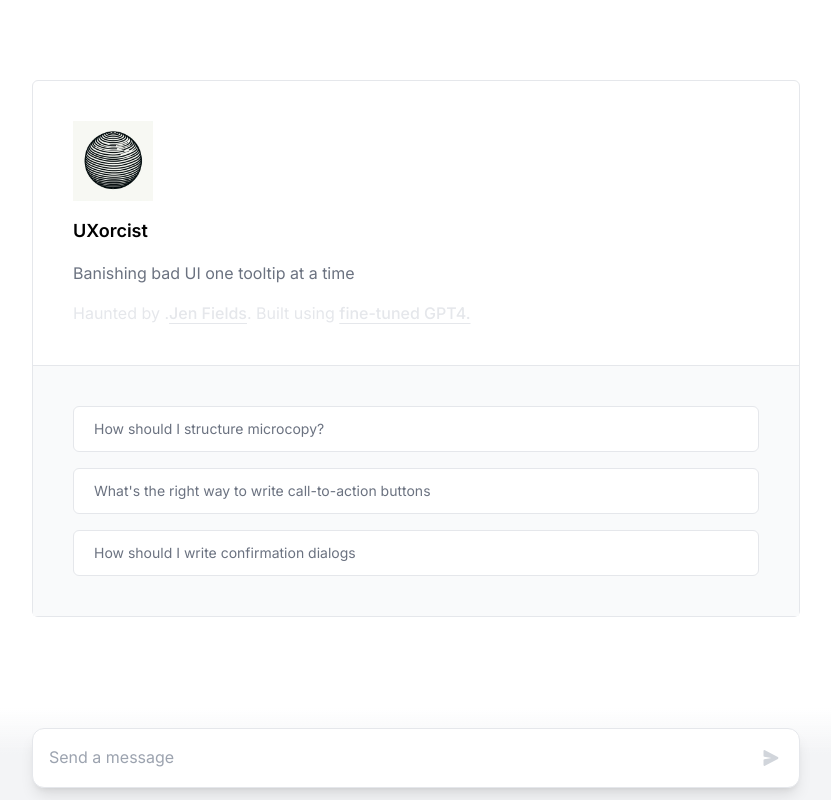
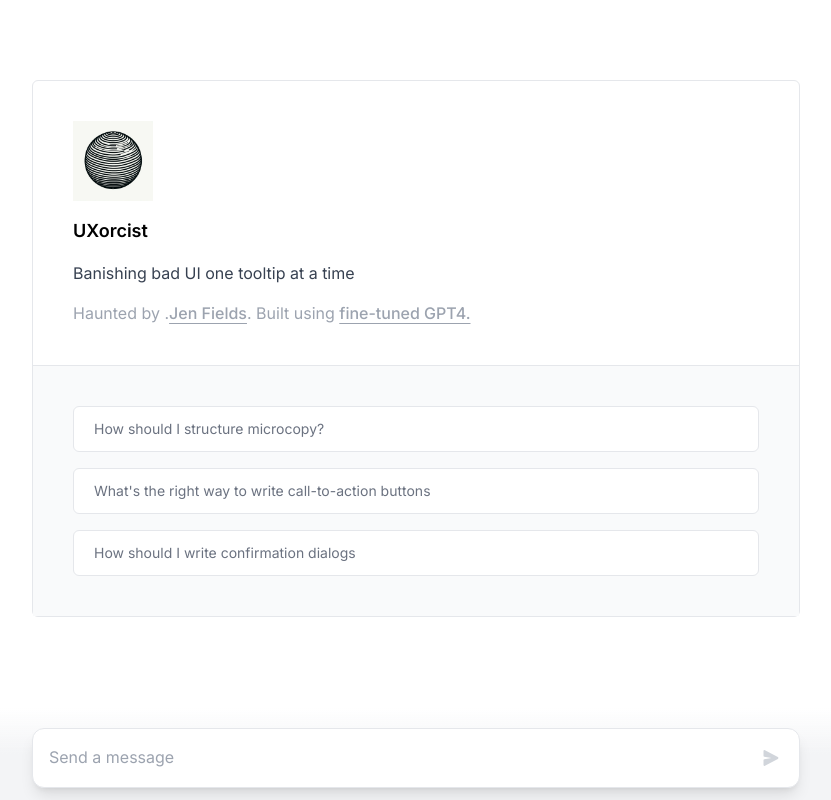
Before and after one commit to jensinai/tone-and-copy-bot, a Next.js app: page / in a window 1280 px wide. Shown: the whole page, without its empty margins (224-1055 px from the left). Built offline with nearby package versions, Linux system fonts and the light colour scheme.

Commit message:
Update page.tsx

```diff
--- a/app/page.tsx
+++ b/app/page.tsx
@@ -85,10 +85,10 @@
             <h1 className="text-lg font-semibold text-black">
               UXorcist
             </h1>
-            <p className="text-gray-500">
+            <p className="text-gray-700">
               Banishing bad UI one tooltip at a time
              </p>
-            <p className="text-gray-200">
+            <p className="text-gray-400">
               Haunted by {" "}.
               <a
                 href="https://www.linkedin.com/in/jenniferdelozier/"
```
